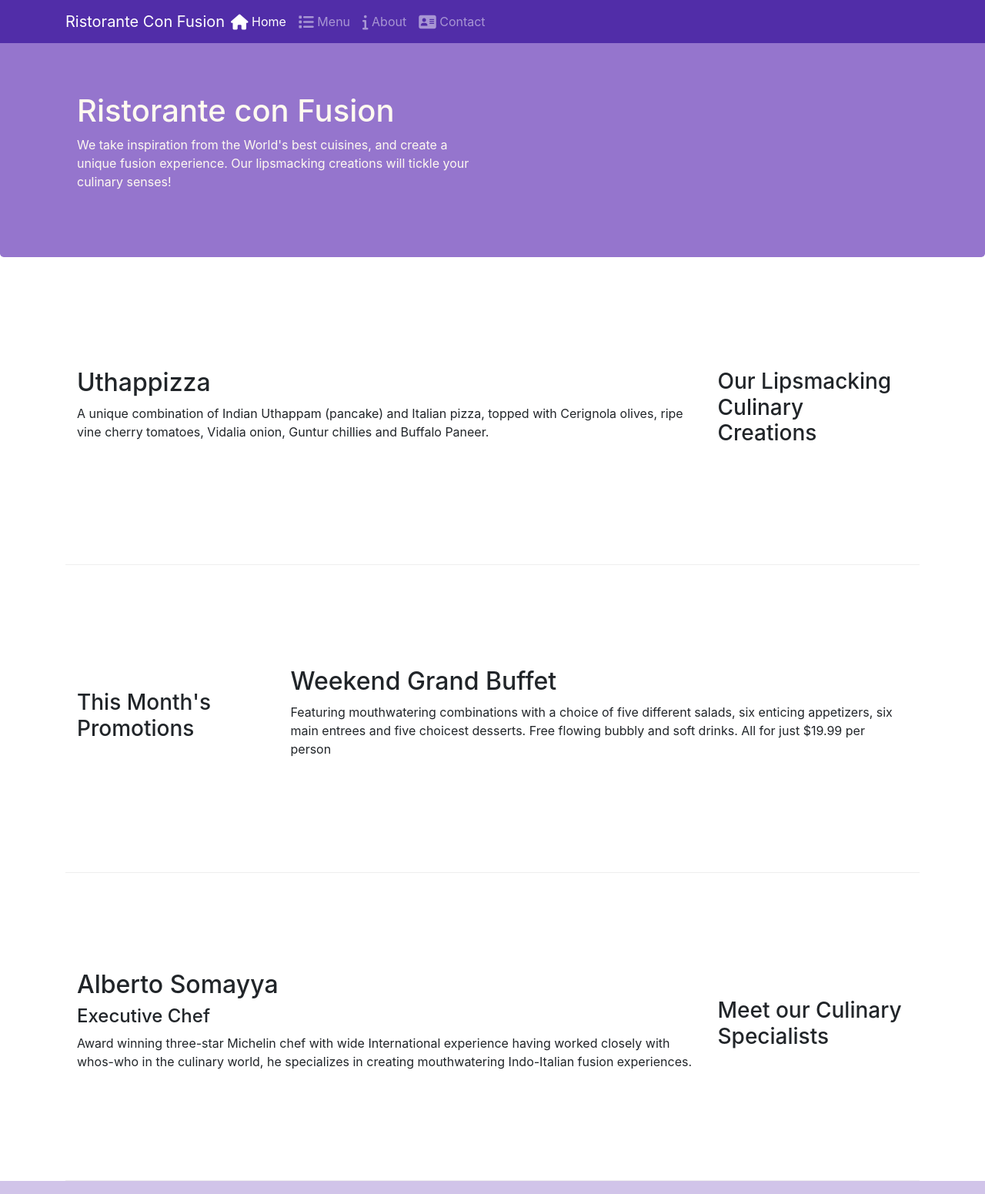
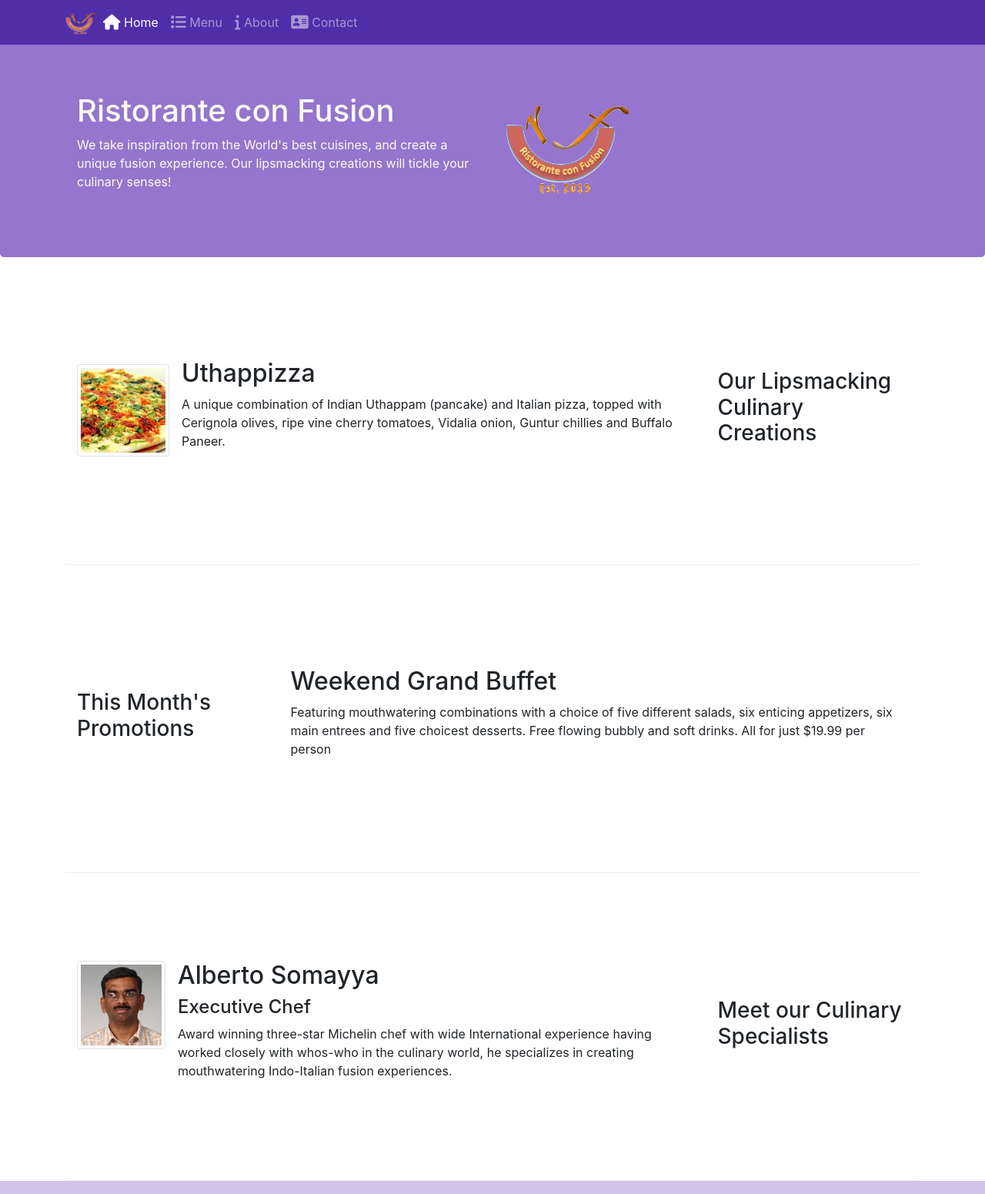
Before and after one commit to namrataswain/conFusion-website, a website: page index.html in a window 1280 px wide. Shown: the top 1551 px of the page at 77% size. Drawn offline with nearby package versions, Linux system fonts and the light colour scheme.

Commit message:
Added logo to the jumbotron and navbar. Added media objects and imgages

```diff
--- a/index.html
+++ b/index.html
@@ -20,7 +20,7 @@
             <button class="navbar-toggler" type="button" data-toggle="collapse" data-target="#Navbar">
                 <span class="navbar-toggler-icon"></span>
             </button>
-            <a href="./index.html" class="navbar-brand mr-auto">Ristorante Con Fusion</a>
+            <a href="./index.html" class="navbar-brand mr-auto"><img src="img/logo.png" height="30" width="41"></a>
             <div class="collapse navbar-collapse" id="Navbar">
                 <ul class="navbar-nav mr-auto">
                     <li class="nav-item active"><a class="nav-link" href="#"><span class="fa fa-home fa-lg"></span> Home</a></li>
@@ -41,7 +41,8 @@
                     <p>We take inspiration from the World's best cuisines, and create a unique fusion experience. Our
                         lipsmacking creations will tickle your culinary senses!</p>
                 </div>
-                <div class="col-12 col-sm">
+                <div class="col-12 col-sm align-self-center">
+                    <img src="img/logo.png" class="img-fluid">
 
                 </div>
             </div>
@@ -54,9 +55,14 @@
                 <h3>Our Lipsmacking Culinary Creations</h3>
             </div>
             <div class="col col-sm col-md order-sm-first">
-                <h2>Uthappizza</h2>
+                <div class="media">
+                    <img src="img/uthappizza.png" class="d-flex mr-3 img-thumbnail align-self-center" alt="Uthapizza">
+                    <div class="media-body">
+                            <h2 class="mt-0">Uthappizza</h2>
                             <p>A unique combination of Indian Uthappam (pancake) and Italian pizza, topped with Cerignola olives,
                                 ripe vine cherry tomatoes, Vidalia onion, Guntur chillies and Buffalo Paneer.</p>
+                    </div>
+                </div>
             </div>
         </div>
 
@@ -66,10 +72,12 @@
                 <h3>This Month's Promotions</h3>
             </div>
             <div class="col-12 col-sm col-md">
+            <div>
                 <h2>Weekend Grand Buffet</h2>
                 <p>Featuring mouthwatering combinations with a choice of five different salads, six enticing appetizers,
                     six main entrees and five choicest desserts. Free flowing bubbly and soft drinks. All for just
                     $19.99 per person </p>
+            </div>
                 </div>
         </div>
 
@@ -78,11 +86,16 @@
                 <h3>Meet our Culinary Specialists</h3>
             </div>
             <div class="col-12 col-sm col-md order-sm-first">
-                <h2>Alberto Somayya</h2>
+                <div class="media">
+                    <img class="img-thumbnail d-flex mr-3 align-self-top" src="/img/alberto.png" alt="Alberto">
+                <div class="media-body">
+                        <h2 class="mt-0">Alberto Somayya</h2>
                         <h4>Executive Chef</h4>
                         <p>Award winning three-star Michelin chef with wide International experience having worked closely with
                             whos-who in the culinary world, he specializes in creating mouthwatering Indo-Italian fusion
                             experiences. </p>
+                </div>
+                </div>
             </div>
         </div>
     </div>
```
Also changed, not shown: aboutus.html (+6 -3 lines), contactus.html (+6 -3 lines), img/alberto.png (added), img/buffet.png (added), img/logo.png (added), img/uthappizza.png (added). Lines whose indentation alone changed are shown as unchanged.
